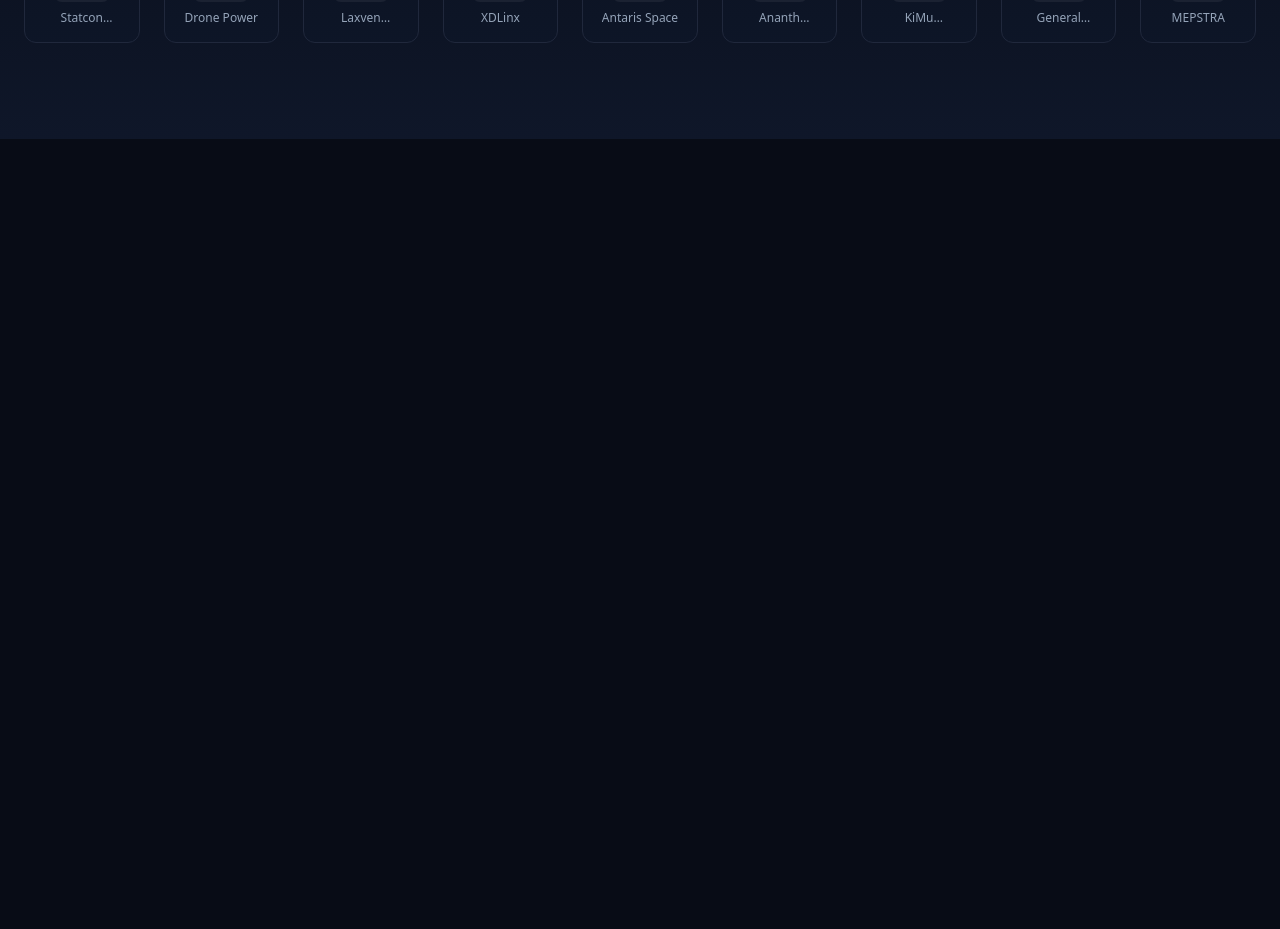
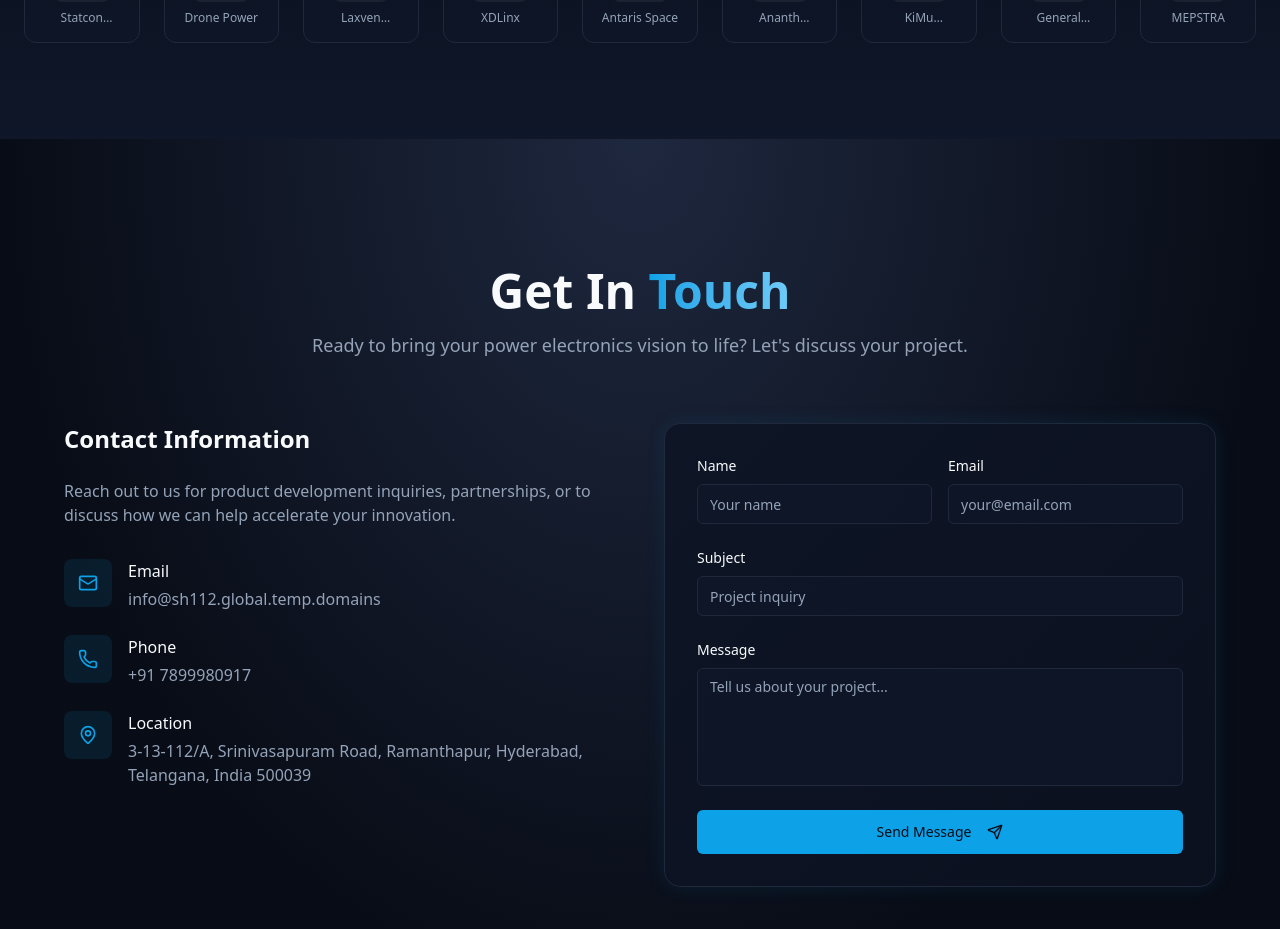
Before and after one commit to suresh-javvadi/voltino-systems, a React (Vite) app: page / in a window 1280 px wide. Shown: the part 4840-5769 px from the top of the page. Before the commit the page ends 4979 px from the top, so only its background shows below. Built offline with nearby package versions, Linux system fonts and the light colour scheme.

Commit message:
feat: add ContactSection component and integrate into Landing page

```diff
--- /dev/null
+++ b/src/components/ContactSection.jsx
@@ -0,0 +1,161 @@
+import { Mail, Phone, MapPin, Send } from "lucide-react";
+import { Button } from "@/components/ui/button";
+import { Input } from "@/components/ui/input";
+import { Textarea } from "@/components/ui/textarea";
+
+export function ContactSection() {
+  const handleSubmit = (e) => {};
+
+  return (
+    <section id="contact" className="py-20 md:py-32 relative">
+      {/* Background */}
+      <div className="absolute inset-0 gradient-navy-radial" />
+
+      <div className="container mx-auto px-4 md:px-6 relative z-10">
+        {/* Section Header */}
+        <div className="text-center max-w-3xl mx-auto mb-16">
+          <h2 className="text-3xl md:text-4xl lg:text-5xl font-bold text-foreground mb-4">
+            Get In <span className="text-gradient">Touch</span>
+          </h2>
+          <p className="text-muted-foreground text-lg">
+            Ready to bring your power electronics vision to life? Let's discuss
+            your project.
+          </p>
+        </div>
+
+        <div className="grid grid-cols-1 lg:grid-cols-2 gap-12 max-w-6xl mx-auto">
+          {/* Contact Info */}
+          <div className="space-y-8">
+            <div>
+              <h3 className="text-2xl font-semibold text-foreground mb-6">
+                Contact Information
+              </h3>
+              <p className="text-muted-foreground mb-8">
+                Reach out to us for product development inquiries, partnerships,
+                or to discuss how we can help accelerate your innovation.
+              </p>
+            </div>
+
+            <div className="space-y-6">
+              <div className="flex items-start gap-4">
+                <div className="w-12 h-12 rounded-lg bg-primary/10 flex items-center justify-center flex-shrink-0">
+                  <Mail className="w-5 h-5 text-primary" />
+                </div>
+                <div>
+                  <h4 className="font-medium text-foreground mb-1">Email</h4>
+                  <p className="text-muted-foreground">
+                    info@sh112.global.temp.domains
+                  </p>
+                </div>
+              </div>
+
+              <div className="flex items-start gap-4">
+                <div className="w-12 h-12 rounded-lg bg-primary/10 flex items-center justify-center flex-shrink-0">
+                  <Phone className="w-5 h-5 text-primary" />
+                </div>
+                <div>
+                  <h4 className="font-medium text-foreground mb-1">Phone</h4>
+                  <p className="text-muted-foreground">+91 7899980917</p>
+                </div>
+              </div>
+
+              <div className="flex items-start gap-4">
+                <div className="w-12 h-12 rounded-lg bg-primary/10 flex items-center justify-center flex-shrink-0">
+                  <MapPin className="w-5 h-5 text-primary" />
+                </div>
+                <div>
+                  <h4 className="font-medium text-foreground mb-1">Location</h4>
+                  <p className="text-muted-foreground">
+                    3-13-112/A, Srinivasapuram Road, Ramanthapur, Hyderabad,
+                    Telangana, India 500039
+                  </p>
+                </div>
+              </div>
+            </div>
+          </div>
+
+          {/* Contact Form */}
+          <div className="p-8 rounded-2xl gradient-card border border-border glow-cyan-sm">
+            <form onSubmit={handleSubmit} className="space-y-6">
+              <div className="grid grid-cols-1 sm:grid-cols-2 gap-4">
+                <div>
+                  <label
+                    htmlFor="name"
+                    className="block text-sm font-medium text-foreground mb-2"
+                  >
+                    Name
+                  </label>
+                  <Input
+                    id="name"
+                    name="name"
+                    placeholder="Your name"
+                    required
+                    className="bg-secondary/50 border-border focus:border-primary"
+                  />
+                </div>
+                <div>
+                  <label
+                    htmlFor="email"
+                    className="block text-sm font-medium text-foreground mb-2"
+                  >
+                    Email
+                  </label>
+                  <Input
+                    id="email"
+                    name="email"
+                    type="email"
+                    placeholder="your@email.com"
+                    required
+                    className="bg-secondary/50 border-border focus:border-primary"
+                  />
+                </div>
+              </div>
+
+              <div>
+                <label
+                  htmlFor="subject"
+                  className="block text-sm font-medium text-foreground mb-2"
+                >
+                  Subject
+                </label>
+                <Input
+                  id="subject"
+                  name="subject"
+                  placeholder="Project inquiry"
+                  required
+                  className="bg-secondary/50 border-border focus:border-primary"
+                />
+              </div>
+
+              <div>
+                <label
+                  htmlFor="message"
+                  className="block text-sm font-medium text-foreground mb-2"
+                >
+                  Message
+                </label>
+                <Textarea
+                  id="message"
+                  name="message"
+                  placeholder="Tell us about your project..."
+                  rows={5}
+                  required
+                  className="bg-secondary/50 border-border focus:border-primary resize-none"
+                />
+              </div>
+
+              <Button
+                type="submit"
+                size="lg"
+                className="w-full bg-primary hover:bg-primary/90 text-primary-foreground"
+              >
+                Send Message
+                <Send className="ml-2 w-4 h-4" />
+              </Button>
+            </form>
+          </div>
+        </div>
+      </div>
+    </section>
+  );
+}
--- /dev/null
+++ b/src/components/ui/input.jsx
@@ -0,0 +1,19 @@
+import * as React from "react"
+
+import { cn } from "@/lib/utils"
+
+const Input = React.forwardRef(({ className, type, ...props }, ref) => {
+  return (
+    <input
+      type={type}
+      className={cn(
+        "flex h-10 w-full rounded-md border border-input bg-background px-3 py-2 text-base ring-offset-background file:border-0 file:bg-transparent file:text-sm file:font-medium file:text-foreground placeholder:text-muted-foreground focus-visible:outline-none focus-visible:ring-2 focus-visible:ring-ring focus-visible:ring-offset-2 disabled:cursor-not-allowed disabled:opacity-50 md:text-sm",
+        className
+      )}
+      ref={ref}
+      {...props} />
+  );
+})
+Input.displayName = "Input"
+
+export { Input }
--- /dev/null
+++ b/src/components/ui/textarea.jsx
@@ -0,0 +1,18 @@
+import * as React from "react"
+
+import { cn } from "@/lib/utils"
+
+const Textarea = React.forwardRef(({ className, ...props }, ref) => {
+  return (
+    <textarea
+      className={cn(
+        "flex min-h-[80px] w-full rounded-md border border-input bg-background px-3 py-2 text-base ring-offset-background placeholder:text-muted-foreground focus-visible:outline-none focus-visible:ring-2 focus-visible:ring-ring focus-visible:ring-offset-2 disabled:cursor-not-allowed disabled:opacity-50 md:text-sm",
+        className
+      )}
+      ref={ref}
+      {...props} />
+  );
+})
+Textarea.displayName = "Textarea"
+
+export { Textarea }
--- a/src/pages/Landing.jsx
+++ b/src/pages/Landing.jsx
@@ -6,6 +6,7 @@ import { ProcessSection } from "@/components/ProcessSection";
 import { WhyChooseUsSection } from "@/components/WhyChooseUsSection";
 import { PortfolioSection } from "@/components/PortfolioSection";
 import { ClientsSection } from "@/components/ClientsSection";
+import { ContactSection } from "@/components/ContactSection";
 
 const Landing = () => {
   return (
@@ -18,6 +19,7 @@ const Landing = () => {
         <WhyChooseUsSection />
         <PortfolioSection />
         <ClientsSection />
+        <ContactSection />
       </main>
     </div>
   );
```
